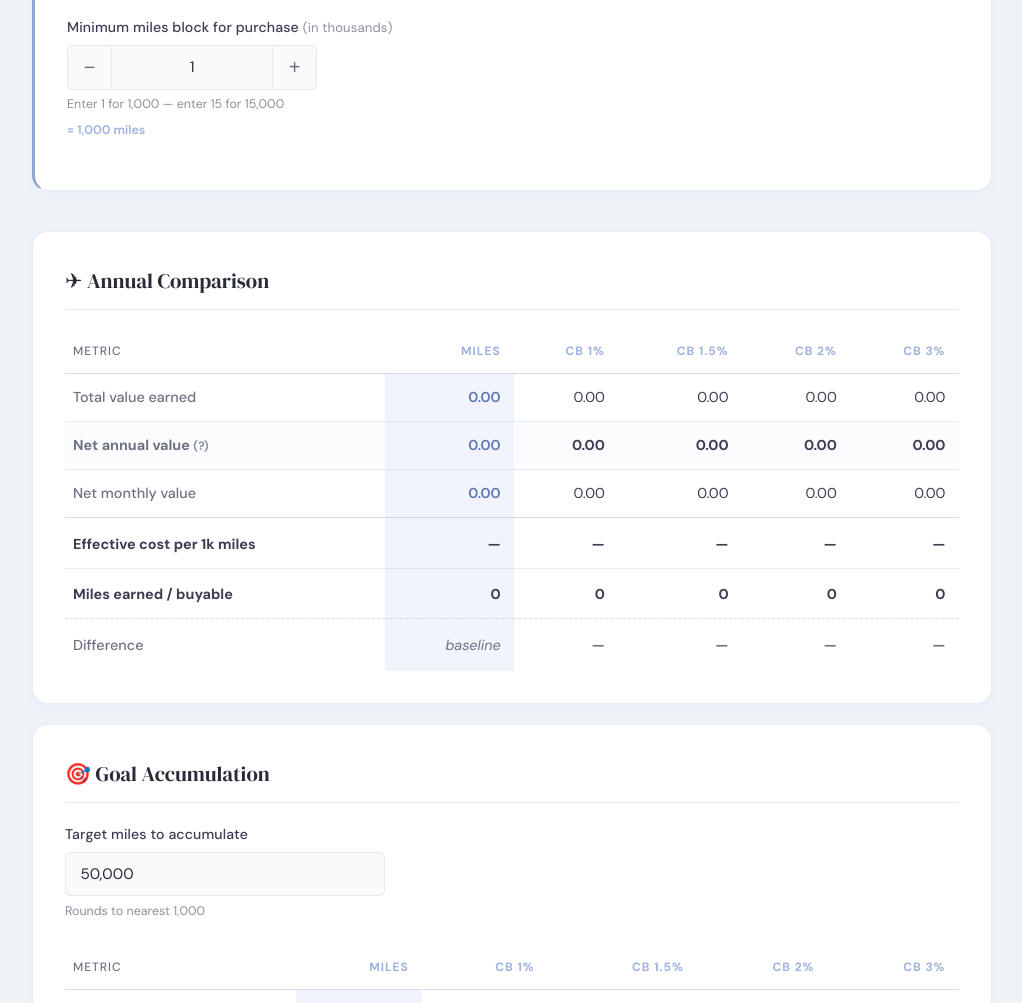
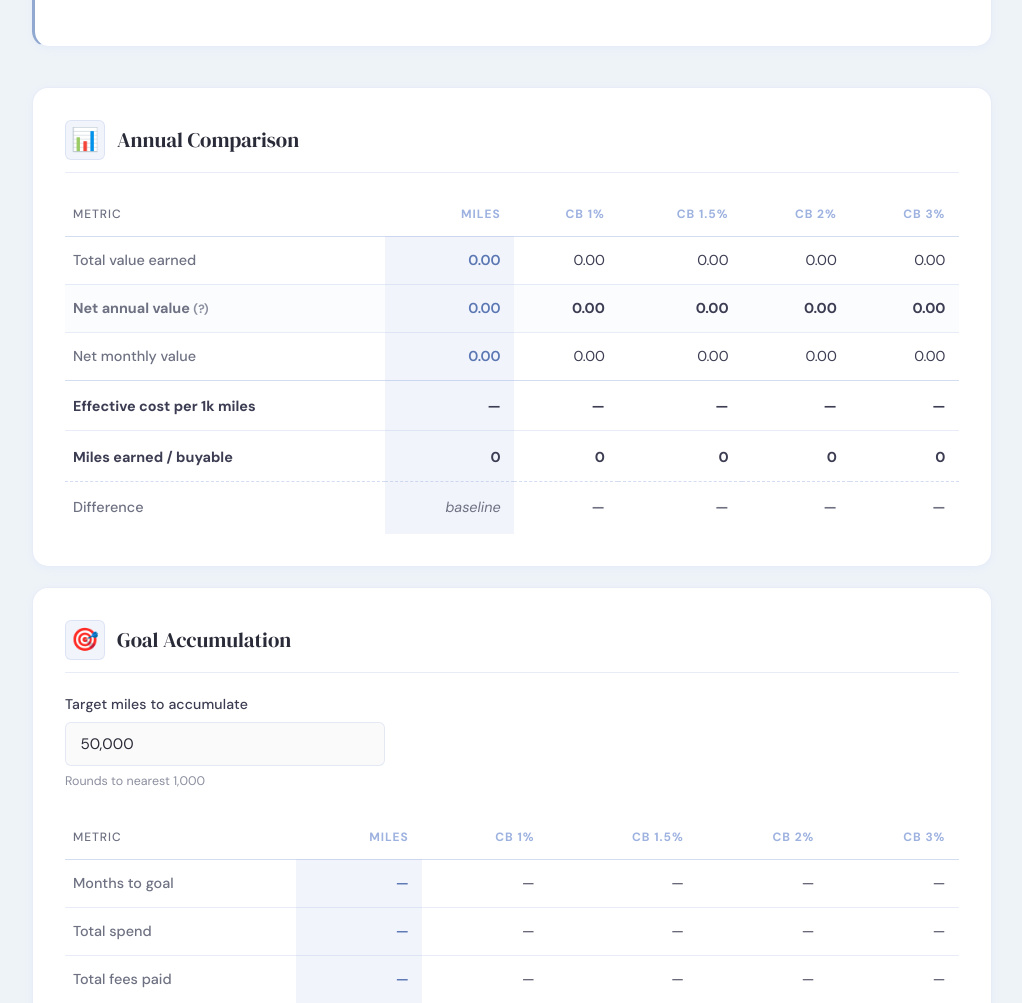
Before and after one commit to laguiar/cashback-vs-points, a website: page index.html in a window 1280 px wide. Shown: the part 1714-2717 px from the top of the page, without its empty margins (128-1150 px from the left). Drawn offline with Linux system fonts and the light colour scheme.

Commit message:
Standardize section headers

```diff
--- a/index.html
+++ b/index.html
@@ -36,8 +36,10 @@
     <div class="inputs-container">
       <!-- Spend Section -->
       <section class="card card--spend">
+        <div class="card-header">
           <div class="card-icon">&#128184;</div>
           <h2>Your Spending</h2>
+        </div>
 
         <div class="field">
           <label for="spend-amount">Spend amount</label>
@@ -54,8 +56,10 @@
 
       <!-- Cashback Card Section -->
       <section class="card card--cashback">
+        <div class="card-header">
           <div class="card-icon">&#128179;</div>
           <h2>Cashback Alternatives</h2>
+        </div>
         <p style="color: var(--text-dim); font-size: 0.9rem; margin-top: -0.5rem; margin-bottom: 1.25rem;">Compare your travel card against standard cash back alternatives (e.g., Citi Double Cash, Amex Blue Cash, Ether.fi).</p>
 
         <div class="compact-row">
@@ -136,8 +140,10 @@
 
       <!-- Points/Miles Card Section -->
       <section class="card card--miles">
+        <div class="card-header">
           <div class="card-icon">&#9992;</div>
           <h2>Your Travel Card</h2>
+        </div>
         <p style="color: var(--text-dim); font-size: 0.9rem; margin-top: -0.5rem; margin-bottom: 1.25rem;">Enter the details of the points or miles card you want to evaluate (e.g., Chase Sapphire Preferred, Amex Platinum).</p>
 
         <div class="field">
@@ -232,7 +238,10 @@
 
     <!-- Results Section -->
     <section id="results" class="results-section">
-      <h2>&#9992; Annual Comparison</h2>
+      <div class="card-header">
+        <div class="card-icon">&#128202;</div>
+        <h2>Annual Comparison</h2>
+      </div>
 
       <div id="winner-banner" class="winner-banner hidden">
         <span class="winner-icon">&#127942;</span>
@@ -309,7 +318,10 @@
 
     <!-- Goal Accumulation Section -->
     <section id="goal-section" class="results-section results-section--goal">
-      <h2>&#127919; Goal Accumulation</h2>
+      <div class="card-header">
+        <div class="card-icon">&#127919;</div>
+        <h2>Goal Accumulation</h2>
+      </div>
 
       <div class="field" style="max-width: 320px; margin-bottom: 1.5rem;">
         <label for="goal-target">Target miles to accumulate</label>
--- a/styles/main.css
+++ b/styles/main.css
@@ -390,17 +390,26 @@ main {
   opacity: 0.5;
 }
 
+.card-header {
+  display: flex;
+  align-items: center;
+  gap: 0.75rem;
+  margin-bottom: 1.25rem;
+  padding-bottom: 0.75rem;
+  border-bottom: 1px solid var(--border);
+}
+
 .card-icon {
   font-size: 1.4rem;
   width: 2.5rem;
   height: 2.5rem;
+  flex-shrink: 0;
   display: flex;
   align-items: center;
   justify-content: center;
   border-radius: var(--radius-xs);
   background: var(--gold-dim);
   border: 1px solid var(--border);
-  margin-bottom: 1rem;
 }
 
 .card h2 {
@@ -408,9 +417,9 @@ main {
   font-size: 1.25rem;
   font-weight: 400;
   color: var(--cream);
-  margin-bottom: 1.25rem;
-  padding-bottom: 0.75rem;
-  border-bottom: 1px solid var(--border);
+  margin-bottom: 0;
+  padding-bottom: 0;
+  border-bottom: none;
 }
 
 /* ── Card-type accent stripes ───────────────────── */
@@ -704,9 +713,9 @@ input[type="text"]:focus {
   font-size: 1.3rem;
   font-weight: 400;
   color: var(--cream);
-  margin-bottom: 1.25rem;
-  padding-bottom: 0.75rem;
-  border-bottom: 1px solid var(--border);
+  margin-bottom: 0;
+  padding-bottom: 0;
+  border-bottom: none;
 }
 
 /* ── Winner Banner ───────────────────────────────── */
```
Lines whose indentation alone changed are shown as unchanged.
